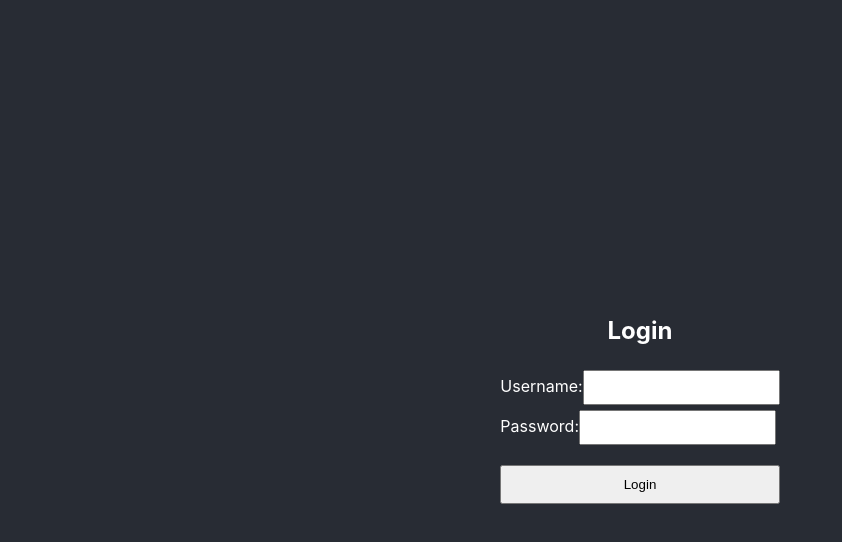
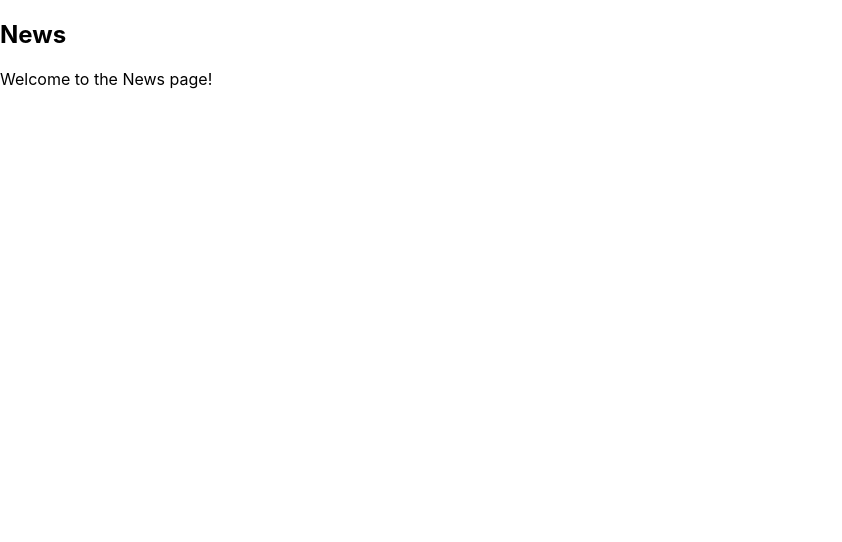
Before and after one commit to joaoboscodev/UFMG-Project, a React (Create React App) app in the folder client/: page /news in a window 1280 px wide. Shown: the top 542 px of the page, without its empty margins (0-842 px from the left). Built offline with nearby package versions, Linux system fonts and the light colour scheme.

Commit message:
Feat: página das notícias

```diff
--- a/client/package.json
+++ b/client/package.json
@@ -8,6 +8,7 @@
     "@testing-library/user-event": "^13.5.0",
     "react": "^18.3.1",
     "react-dom": "^18.3.1",
+    "react-router-dom": "^6.24.1",
     "react-scripts": "5.0.1",
     "web-vitals": "^2.1.4"
   },
--- a/client/src/App.js
+++ b/client/src/App.js
@@ -1,16 +1,23 @@
 // src/App.js
 
 import React from 'react';
+import { BrowserRouter as Router, Route, Routes } from 'react-router-dom';
 import './Styles/Login.css';
 import Login from './components/Login';
+import News from './components/News';
 
 function App() {
   return (
-    <div className="App">
-      <header className="App-header">
-        <Login />
-      </header>
-    </div>
+    <Router>
+      <div className="App">
+        <header className="App-header">
+          <Routes>
+            <Route path="/news" element={<News />} />
+            <Route path="/" element={<Login />} />
+          </Routes>
+        </header>
+      </div>
+    </Router>
   );
 }
 
--- a/client/src/components/Login.js
+++ b/client/src/components/Login.js
@@ -1,10 +1,13 @@
-// src/Login.js
+// src/components/Login.js
 
 import React, { useState } from 'react';
+import { useNavigate } from 'react-router-dom';
+import '../Styles/Login.css';
 
 function Login() {
   const [username, setUsername] = useState('');
   const [password, setPassword] = useState('');
+  const navigate = useNavigate();
 
   const handleSubmit = async (event) => {
     event.preventDefault();
@@ -20,7 +23,7 @@ function Login() {
       const data = await response.json();
       if (response.ok) {
         alert('Login successful!');
-        // Redirecione ou faça outras ações após o login
+        navigate('/news'); // Redirecionar para a página de News
       } else {
         alert(`Login failed: ${data.message}`);
       }
--- a/client/src/components/News.js
+++ b/client/src/components/News.js
@@ -0,0 +1,14 @@
+// src/Dashboard.js
+
+import React from 'react';
+
+function News() {
+  return (
+    <div>
+      <h2>News</h2>
+      <p>Welcome to the News page!</p>
+    </div>
+  );
+}
+
+export default News;
```
